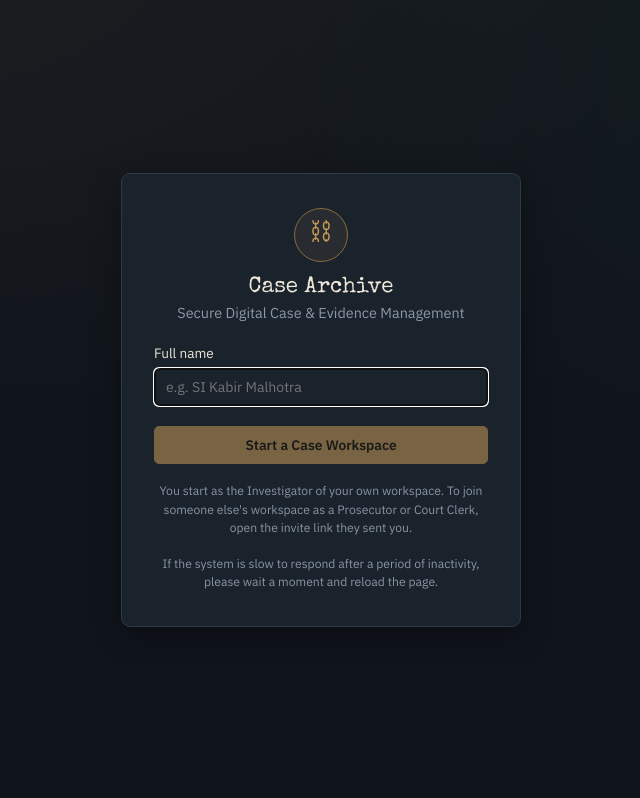
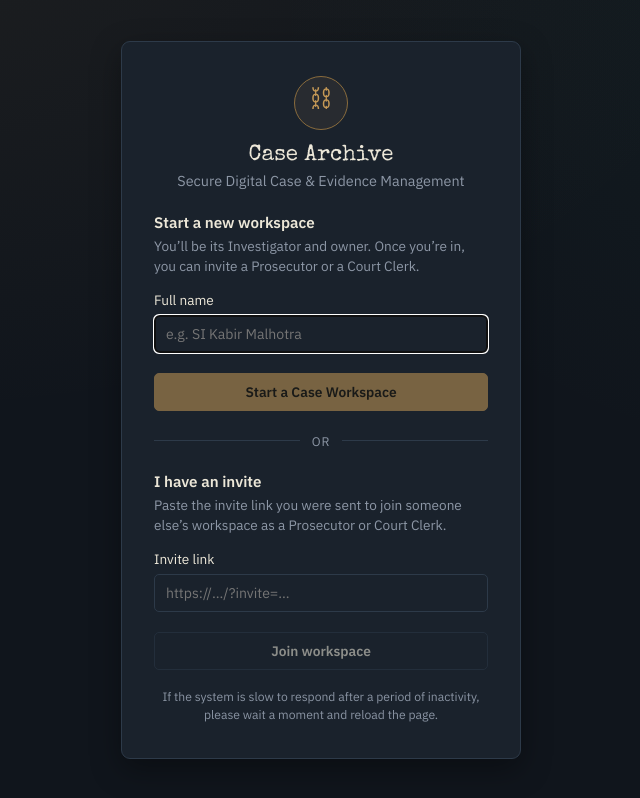
Before and after one commit to Eclipse1745/CaseArchive, a React (Vite) app in the folder client/: page / in a window 1280 px wide. Shown: the whole page, without its empty margins (319-959 px from the left). Built offline with nearby package versions, Linux system fonts and the light colour scheme.

Commit message:
new login page

```diff
--- a/client/src/App.jsx
+++ b/client/src/App.jsx
@@ -1,7 +1,9 @@
 import React, { useEffect, useState, useCallback } from 'react';
-import { api, getToken, saveOwnerToken, clearToken } from './api.js';
+import { api, getToken, saveOwnerToken, clearToken, hasPendingInvite, confirmInvite, dropInvite, joinWithInvite } from './api.js';
+import { inviteTokenFrom } from './invite.js';
 import { ROLES } from './constants.js';
 import LoginScreen from './components/LoginScreen.jsx';
+import InviteWelcome from './components/InviteWelcome.jsx';
 import CaseSidebar from './components/CaseSidebar.jsx';
 import CaseView from './components/CaseView.jsx';
 import NewCaseModal from './components/NewCaseModal.jsx';
@@ -12,6 +14,8 @@ import InviteModal from './components/InviteModal.jsx';
 export default function App() {
   const [identity, setIdentity] = useState(null);
   const [authLoading, setAuthLoading] = useState(Boolean(getToken()));
+  const [pendingInvite, setPendingInvite] = useState(hasPendingInvite);
+  const [inviteNotice, setInviteNotice] = useState('');
   const [inviteOpen, setInviteOpen] = useState(false);
   const [cases, setCases] = useState([]);
   const [selectedCaseId, setSelectedCaseId] = useState(null);
@@ -71,25 +75,39 @@ export default function App() {
     if (!getToken()) return;
     api
       .getMe()
-      .then((me) => setIdentity({ name: me.name, roleKey: me.role }))
+      .then((me) => {
+        setIdentity({ name: me.name, roleKey: me.role, claimed: me.claimed });
+        if (!me.claimed) setPendingInvite(true); // an invitee must type their own name first
+      })
       .catch(() => {})
       .finally(() => setAuthLoading(false));
   }, []);
 
   // An expired or revoked token comes back as a 401: return to the sign-in screen.
   useEffect(() => {
-    const onSignedOut = () => window.location.reload();
+    const onSignedOut = () => {
+      if (!getToken()) return; // a second 401 from the same dead session: already handled
+      if (hasPendingInvite()) {
+        // A dead invite link: say so on the sign-in screen instead of reloading in a loop.
+        dropInvite();
+        setPendingInvite(false);
+        setInviteNotice('That invite link is no longer valid. Ask the workspace owner for a new one.');
+        return;
+      }
+      clearToken(); // drop the dead token, otherwise the reload would hit the same 401 again
+      window.location.reload();
+    };
     window.addEventListener('casearchive:signed-out', onSignedOut);
     return () => window.removeEventListener('casearchive:signed-out', onSignedOut);
   }, []);
 
   // Only start fetching once someone has signed in.
   useEffect(() => {
-    if (!identity) return;
+    if (!identity || pendingInvite) return;
     loadCases().then((list) => {
       if (list.length > 0) setSelectedCaseId(list[0].id);
     });
-  }, [identity, loadCases]);
+  }, [identity, pendingInvite, loadCases]);
 
   useEffect(() => {
     if (selectedCaseId) loadCaseDetail(selectedCaseId);
@@ -104,6 +122,19 @@ export default function App() {
     const session = await api.startSession(name);
     saveOwnerToken(session.token);
     setIdentity({ name: session.name, roleKey: session.role });
+  };
+
+  const handleJoin = (text) => {
+    const token = inviteTokenFrom(text);
+    if (!token) throw new Error('That doesn’t look like an invite link. Paste the full link you were sent.');
+    joinWithInvite(token);
+  };
+
+  const handleClaim = async (typedName) => {
+    const me = await api.claimName(typedName);
+    setIdentity({ name: me.name, roleKey: me.role, claimed: true });
+    confirmInvite();
+    setPendingInvite(false);
   };
 
   const handleSignOut = () => {
@@ -126,8 +157,27 @@ export default function App() {
     return <main className="login-screen"><p className="muted">Loading…</p></main>;
   }
 
+  if (identity && pendingInvite) {
+    return (
+      <InviteWelcome
+        name={identity.name}
+        role={identity.roleKey}
+        claimed={identity.claimed}
+        onClaim={handleClaim}
+        onContinue={() => {
+          confirmInvite();
+          setPendingInvite(false);
+        }}
+        onDecline={() => {
+          dropInvite();
+          window.location.reload();
+        }}
+      />
+    );
+  }
+
   if (!identity) {
-    return <LoginScreen onStart={handleStart} />;
+    return <LoginScreen onStart={handleStart} onJoin={handleJoin} notice={inviteNotice} />;
   }
 
   return (
--- a/client/src/components/AuditTrail.jsx
+++ b/client/src/components/AuditTrail.jsx
@@ -38,6 +38,7 @@ export default function AuditTrail({ entries }) {
   }
   return (
     <div className="audit-trail">
+      <p className="audit-trail__caption">Names are typed by each user and are not verified.</p>
       {entries.map((e) => (
         <div className="audit-row" key={e.id}>
           <span className="audit-row__time">
@@ -48,7 +49,10 @@ export default function AuditTrail({ entries }) {
           <span className={`tag ${ACTION_CLASS[e.action] || 'tag--neutral'}`}>
             {ACTION_LABEL[e.action] || e.action}
           </span>
-          <span className="audit-row__actor">{e.actorName} <em>({e.actorRole})</em></span>
+          <span className="audit-row__actor">
+            {e.actorName} <em>({e.actorRole})</em>
+            {e.actorNote && <span className="audit-row__note">{e.actorNote}</span>}
+          </span>
           <span className="audit-row__details">{e.details}</span>
         </div>
       ))}
--- a/client/src/components/CaseReport.jsx
+++ b/client/src/components/CaseReport.jsx
@@ -96,12 +96,13 @@ export default function CaseReport({ caseDetail, auditEntries, actor, onDone, on
       ))}
 
       <h2>Audit trail</h2>
+      <p>Names are typed by each user and are not verified.</p>
       <table>
         <thead><tr><th>Time</th><th>Action</th><th>By</th><th>Details</th></tr></thead>
         <tbody>
           {auditEntries.map((a) => (
             <tr key={a.id}>
-              <td>{fmt(a.timestamp)}</td><td>{a.action}</td><td>{a.actorName} ({a.actorRole})</td><td>{a.details}</td>
+              <td>{fmt(a.timestamp)}</td><td>{a.action}</td><td>{a.actorName} ({a.actorRole}){a.actorNote ? ` · ${a.actorNote}` : ''}</td><td>{a.details}</td>
             </tr>
           ))}
         </tbody>
--- /dev/null
+++ b/client/src/components/InviteWelcome.jsx
@@ -0,0 +1,84 @@
+import React, { useState } from 'react';
+import { ROLES } from '../constants.js';
+
+const errorStyle = { color: '#e0675a' };
+
+export default function InviteWelcome({ name, role, claimed, onContinue, onClaim, onDecline }) {
+  const [typed, setTyped] = useState('');
+  const [busy, setBusy] = useState(false);
+  const [error, setError] = useState('');
+  const readOnly = !ROLES.find((r) => r.key === role)?.canUpload;
+
+  const readOnlyNote = readOnly && (
+    <p className="login-card__hint">
+      This role is read-only: you can view cases, documents, evidence and the audit trail, but you
+      can’t change anything.
+    </p>
+  );
+
+  // The name was already confirmed (invite re-opened later): just let them continue.
+  if (claimed) {
+    return (
+      <main className="login-screen">
+        <div className="login-card">
+          <div className="login-card__mark">⛓</div>
+          <h1>You’ve been invited</h1>
+          <p className="login-card__hint">
+            You’re joining a Case Archive workspace as <strong>{name}</strong>, with the role of{' '}
+            <strong>{role}</strong>.
+          </p>
+          {readOnlyNote}
+          <button className="btn btn--primary login-card__submit" onClick={onContinue} autoFocus>
+            Continue as {name}
+          </button>
+          <button className="btn btn--ghost login-card__submit" onClick={onDecline}>
+            This isn’t me
+          </button>
+        </div>
+      </main>
+    );
+  }
+
+  const handleSubmit = async (e) => {
+    e.preventDefault();
+    if (!typed.trim()) return;
+    setBusy(true);
+    setError('');
+    try {
+      await onClaim(typed.trim());
+    } catch (err) {
+      setError(err.message);
+      setBusy(false);
+    }
+  };
+
+  return (
+    <main className="login-screen">
+      <div className="login-card">
+        <div className="login-card__mark">⛓</div>
+        <h1>You’ve been invited</h1>
+        <p className="login-card__hint">
+          You’re joining a Case Archive workspace with the role of <strong>{role}</strong>.
+        </p>
+        {readOnlyNote}
+        <form onSubmit={handleSubmit}>
+          <label className="field">
+            <span>Your full name</span>
+            <input type="text" value={typed} onChange={(e) => setTyped(e.target.value)} autoFocus />
+          </label>
+          <p className="login-card__hint">
+            This is how you’ll appear in the workspace records. You type it yourself and it isn’t
+            verified, so please use your real name. It can’t be changed afterwards.
+          </p>
+          {error && <p className="login-card__hint" style={errorStyle} role="alert">{error}</p>}
+          <button type="submit" className="btn btn--primary login-card__submit" disabled={busy || !typed.trim()}>
+            {busy ? 'Joining…' : `Join as ${role}`}
+          </button>
+        </form>
+        <button className="btn btn--ghost login-card__submit" onClick={onDecline}>
+          Cancel
+        </button>
+      </div>
+    </main>
+  );
+}
--- a/client/src/components/LoginScreen.jsx
+++ b/client/src/components/LoginScreen.jsx
@@ -1,9 +1,13 @@
 import React, { useState } from 'react';
 
-export default function LoginScreen({ onStart }) {
+const errorStyle = { color: '#e0675a' };
+
+export default function LoginScreen({ onStart, onJoin, notice }) {
   const [name, setName] = useState('');
+  const [invite, setInvite] = useState('');
   const [busy, setBusy] = useState(false);
   const [error, setError] = useState('');
+  const [joinError, setJoinError] = useState('');
 
   const handleSubmit = async (e) => {
     e.preventDefault();
@@ -19,6 +23,16 @@ export default function LoginScreen({ onStart }) {
     }
   };
 
+  const handleJoin = (e) => {
+    e.preventDefault();
+    setJoinError('');
+    try {
+      onJoin(invite);
+    } catch (err) {
+      setJoinError(err.message);
+    }
+  };
+
   return (
     <main className="login-screen">
       <div className="login-card">
@@ -26,7 +40,14 @@ export default function LoginScreen({ onStart }) {
         <h1>Case Archive</h1>
         <p className="muted">Secure Digital Case &amp; Evidence Management</p>
 
+        {notice && <p className="login-card__hint" style={errorStyle} role="alert">{notice}</p>}
+
         <form onSubmit={handleSubmit}>
+          <h2 className="login-card__heading">Start a new workspace</h2>
+          <p className="login-card__hint">
+            You’ll be its Investigator and owner. Once you’re in, you can invite a Prosecutor or a Court
+            Clerk.
+          </p>
           <label className="field">
             <span>Full name</span>
             <input
@@ -37,16 +58,35 @@ export default function LoginScreen({ onStart }) {
               autoFocus
             />
           </label>
-          {error && <p className="login-card__note" style={{ color: '#e0675a' }}>{error}</p>}
+          {error && <p className="login-card__hint" style={errorStyle} role="alert">{error}</p>}
           <button type="submit" className="btn btn--primary login-card__submit" disabled={busy || !name.trim()}>
             {busy ? 'Starting…' : 'Start a Case Workspace'}
           </button>
         </form>
 
-        <p className="login-card__note">
-          You start as the Investigator of your own workspace. To join someone else's workspace as a
-          Prosecutor or Court Clerk, open the invite link they sent you.
-        </p>
+        <div className="login-divider" aria-hidden="true">or</div>
+
+        <form onSubmit={handleJoin}>
+          <h2 className="login-card__heading">I have an invite</h2>
+          <p className="login-card__hint">
+            Paste the invite link you were sent to join someone else’s workspace as a Prosecutor or Court
+            Clerk.
+          </p>
+          <label className="field">
+            <span>Invite link</span>
+            <input
+              type="text"
+              placeholder="https://…/?invite=…"
+              value={invite}
+              onChange={(e) => setInvite(e.target.value)}
+            />
+          </label>
+          {joinError && <p className="login-card__hint" style={errorStyle} role="alert">{joinError}</p>}
+          <button type="submit" className="btn btn--outline login-card__submit" disabled={!invite.trim()}>
+            Join workspace
+          </button>
+        </form>
+
         <p className="login-card__note">
           If the system is slow to respond after a period of inactivity, please wait a moment and reload the page.
         </p>
--- /dev/null
+++ b/client/src/invite.js
@@ -0,0 +1,11 @@
+// Accepts a full invite link (.../?invite=TOKEN) or the bare token. Returns the token, or null.
+export function inviteTokenFrom(text) {
+  const t = String(text || '').trim();
+  try {
+    const fromUrl = new URL(t).searchParams.get('invite');
+    if (fromUrl) return fromUrl;
+  } catch (e) {
+    // not a URL: fall through and treat it as a bare token
+  }
+  return /^[A-Za-z0-9_-]{20,100}$/.test(t) ? t : null;
+}
--- a/client/src/styles.css
+++ b/client/src/styles.css
@@ -113,6 +113,22 @@ code, pre { font-family: var(--font-mono); }
 .login-card form { text-align: left; }
 
 .login-card__submit { width: 100%; justify-content: center; margin-top: 6px; }
+
+.login-card__heading { font-size: 0.95rem; font-weight: 600; margin: 0 0 4px; }
+
+.login-card__hint { margin: 0 0 14px; font-size: 0.85rem; line-height: 1.5; color: var(--ink-dim); }
+
+.login-divider {
+  display: flex;
+  align-items: center;
+  gap: 12px;
+  margin: 22px 0;
+  font-size: 0.78rem;
+  text-transform: uppercase;
+  letter-spacing: 0.06em;
+  color: var(--ink-dim);
+}
+.login-divider::before, .login-divider::after { content: ''; flex: 1; border-top: 1px solid var(--border); }
 
 .login-card__note {
   margin: 18px 0 0;
@@ -714,6 +730,8 @@ code, pre { font-family: var(--font-mono); }
 .audit-row__time { font-family: var(--font-mono); color: var(--ink-dim); font-size: 0.76rem; }
 .audit-row__actor { color: var(--ink); }
 .audit-row__actor em { color: var(--ink-dim); font-style: normal; font-size: 0.76rem; }
+.audit-row__note { display: block; color: var(--ink-dim); font-size: 0.72rem; }
+.audit-trail__caption { margin: 0 0 10px; color: var(--ink-dim); font-size: 0.78rem; }
 .audit-row__details { color: var(--ink-dim); }
 
 .tag {
```
Also changed, not shown: client/src/api.js (+36 -1 lines), client/src/components/InviteModal.jsx (+5 -5 lines).
